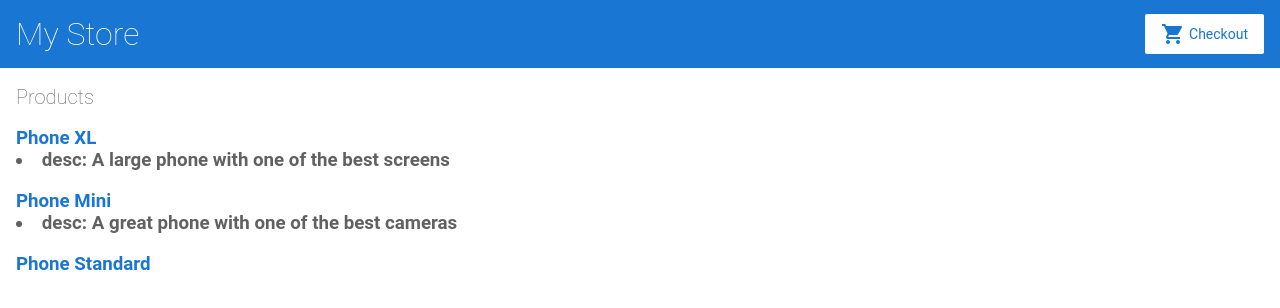
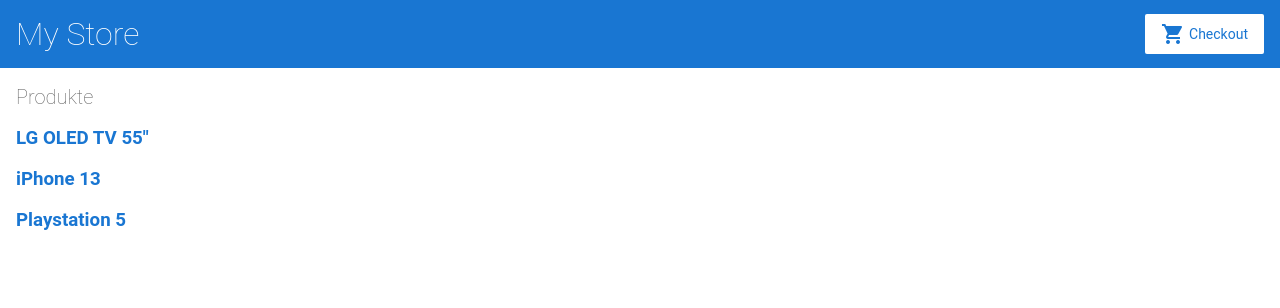
Before and after one commit to WWI21SCB-Angular/angular-MyStoreProject, an Angular app: page / in a window 1280 px wide. Shown: the top 308 px of the page. Built offline with nearby package versions, Linux system fonts and the light colour scheme.

Commit message:
1 binaries uploaded

```diff
--- a/src/app/product-details/product-details.component.html
+++ b/src/app/product-details/product-details.component.html
@@ -1,4 +1,4 @@
-<h2>Product Details</h2>
+<h2>Produktdetails</h2>
 
 <div *ngIf="product">
   <h3>{{product.name}}</h3>
--- a/src/app/product-list/product-list.component.html
+++ b/src/app/product-list/product-list.component.html
@@ -1,4 +1,4 @@
-<h2>Products</h2>
+<h2>Produkte</h2>
 
 <div *ngFor="let product of products">
 
@@ -8,10 +8,6 @@
        [routerLink]="['/products', product.id]">
       {{ product.name }}
     </a>
-    <br>
-    <li *ngIf="product.description">
-      {{ 'desc: ' + product.description }}
-    </li>
   </h3>
 
   <!--
--- a/src/app/products.ts
+++ b/src/app/products.ts
@@ -8,21 +8,21 @@
 export const products = [
   {
     id: 1,
-    name: 'Phone XL',
-    price: 799,
-    description: 'A large phone with one of the best screens'
+    name: 'LG OLED TV 55"',
+    price: 1099,
+    description: 'LG OLED TVs sind die High-End-Produkte im TV-Portfolio'
   },
   {
     id: 2,
-    name: 'Phone Mini',
-    price: 699,
-    description: 'A great phone with one of the best cameras'
+    name: 'iPhone 13',
+    price: 799,
+    description: 'Brandneu, blitzschnell & extrem ausdauernd: das Apple iPhone 13'
   },
   {
     id: 3,
-    name: 'Phone Standard',
-    price: 299,
-    description: ''
+    name: 'Playstation 5',
+    price: 499,
+    description: 'Sonys neustes Schmuckstück, die Playstation 5'
   }
 ];
 
```
Also changed, not shown: src/img/lgoled.jpg (added).
